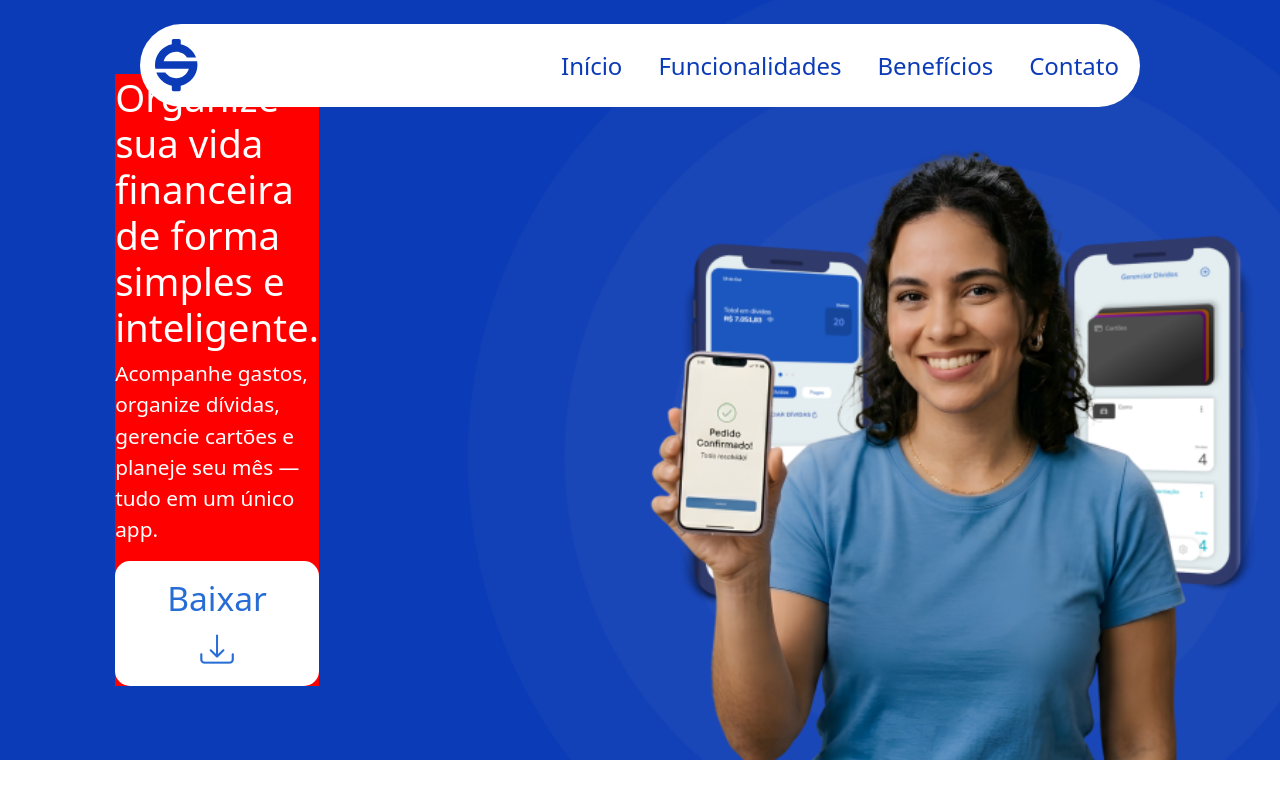
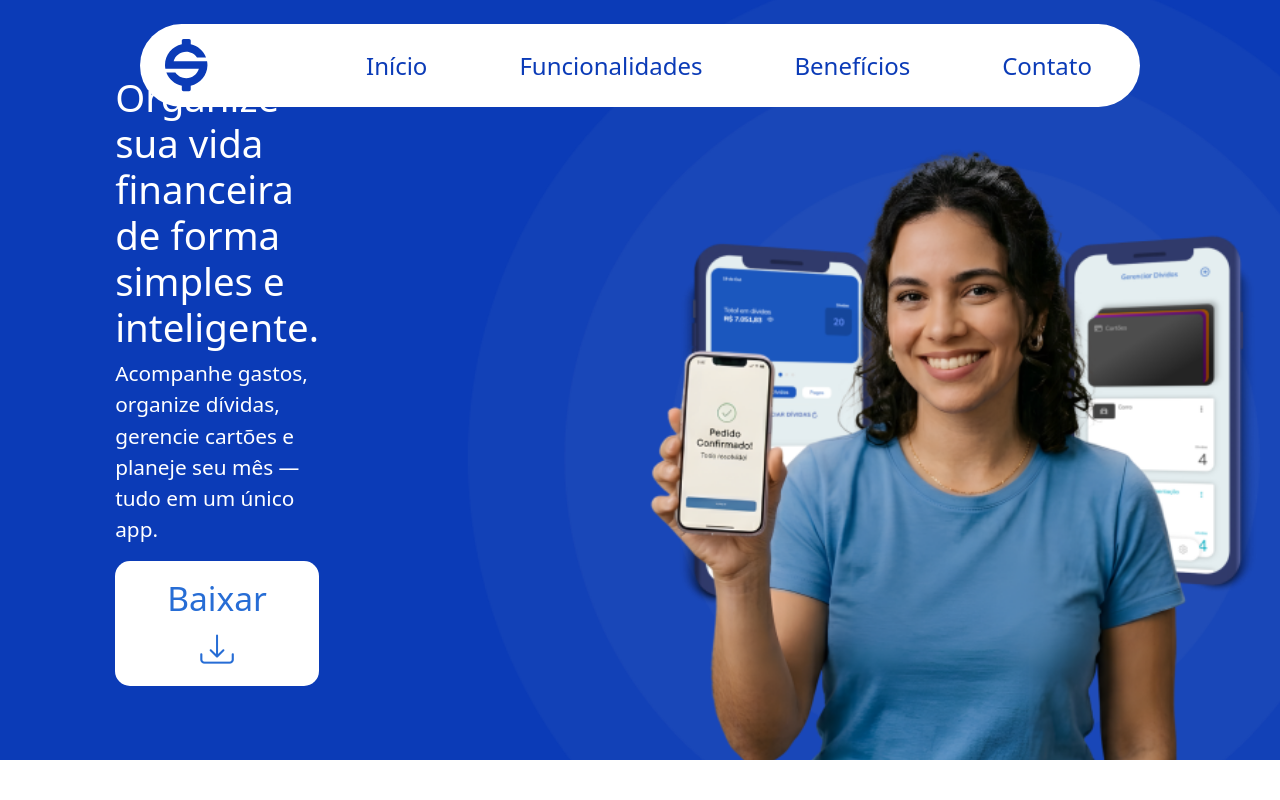
Before and after one commit to ViniciusKLima/ControleFinanceiro-WEB, a React (Vite) app: page / in a window 1280 px wide. Shown: the top 800 px of the page. Built offline with nearby package versions, Linux system fonts and the light colour scheme.

Commit message:
Animalção header

```diff
--- a/src/Components/header/header.css
+++ b/src/Components/header/header.css
@@ -6,25 +6,65 @@
   width: 80%;
   max-width: 1000px;
   background: white;
-  padding: 15px;
+  padding-inline: 25px 0px;
   border-radius: 100px;
   z-index: 999;
+  transition: background-color 0.5s ease-out;
+  overflow: hidden;
+
+  .logo {
+    margin: 15px 0;
+  }
 
   nav {
     font-size: 1.5rem;
+    width: 80%;
 
-    .btn-nav{
-        background: none;
-        border: none;
-        color: var(--bg-principal);
+    ul {
+      gap: 80px !important;
+      transition: gap 1s ease;
+    }
+
+    .btn-nav {
+      background: none;
+      border: none;
+      color: var(--bg-principal);
+      transition: color 0.5s ease;
+    }
+    .btn-download {
+      border: none;
+      border-radius: 0px;
+      font-size: 0;
+      background-color: var(--bg-secundario);
+      color: var(--azul-principal);
+      width: 150px;
+      transition: all 3s ease;
     }
   }
+}
 
-  .btn-download{
-    padding: 10px 20px;
-    border: none;
-    border-radius: 10px;
-    background-color: #ffae00;
-    color: white;
+.ativa {
+  background: var(--azul-principal) !important;
+  nav {
+    gap: 10px;
+
+    ul {
+      margin-right: 15px !important;
+      gap: 35px !important;
+    }
+
+    .btn-nav {
+      background: none;
+      border: none;
+      color: white;
+    }
+    .btn-download {
+      border: none;
+      border-radius: 40px;
+      font-size: 1.5rem;
+      background-color: var(--bg-secundario);
+      color: var(--azul-principal);
+      padding: 12px 25px;
+    }
   }
 }
--- a/src/Components/header/header.jsx
+++ b/src/Components/header/header.jsx
@@ -1,29 +1,32 @@
 import { useState, useEffect } from "react";
-import "./Header.css";
+import "./header.css";
 
 function Header() {
   const [ativa, setAtiva] = useState(false);
 
   useEffect(() => {
-    function handleScroll() {
-      const secao = document.getElementById("#");
+    const handleScroll = () => {
+      const secao = document.getElementById("problemas");
       if (!secao) return;
       const posicao = secao.getBoundingClientRect().top;
       setAtiva(posicao <= 80);
-    }
+    };
 
-    window.addEventListener("scroll", handleScroll);
+    window.addEventListener("scroll", handleScroll, { passive: true });
     return () => window.removeEventListener("scroll", handleScroll);
   }, []);
 
-  function scrollToSection(id) {
+  const scrollToSection = (id) => {
     const secao = document.getElementById(id);
     if (!secao) return;
     secao.scrollIntoView({ behavior: "smooth" });
-  }
+  };
 
   return (
-    <header className="header d-flex justify-content-between align-items-center">
+    <header
+      id="header"
+      className={`header d-flex justify-content-between align-items-center ${ativa ? "ativa" : ""}`}
+    >
       <div className="logo">
         <svg
           width="43"
@@ -34,42 +37,60 @@ function Header() {
         >
           <path
             d="M24.1211 0C25.0223 2.0197e-05 25.7528 0.730638 25.7529 1.63184V5.29688C32.7848 6.82846 38.5144 11.8471 41.04 18.4502H31.9941C29.6101 15.0657 25.6714 12.8545 21.2168 12.8545C15.2802 12.8547 10.2622 16.7825 8.61621 22.1807H42.084C42.3125 23.4282 42.4336 24.7138 42.4336 26.0273L42.4268 26.5752C42.1751 36.5021 35.1048 44.7331 25.7246 46.7627V50.5977C25.7244 51.4988 24.9939 52.2304 24.0928 52.2305H18.4395C17.5387 52.2305 16.8079 51.4993 16.8076 50.5986V46.7842C9.67673 45.2767 3.86699 40.1884 1.34961 33.4883H10.3604C12.7356 36.938 16.7118 39.2001 21.2168 39.2002C27.1964 39.2002 32.2448 35.2163 33.8535 29.7578H0.328125C0.144244 28.7211 0.0342857 27.6581 0.00683594 26.5752L0 26.0273C0.000182869 15.8219 7.20636 7.3001 16.8076 5.27051V1.63184C16.8078 0.730625 17.5392 0 18.4404 0H24.1211ZM24.0928 51.4141L24.1758 51.4102C24.1821 51.4095 24.1881 51.407 24.1943 51.4062C24.161 51.4104 24.1272 51.4141 24.0928 51.4141ZM18.4404 0.816406H24.1211V0.81543H18.4404V0.816406Z"
-            fill="var(--bg-principal)"
+            fill={ativa ? "white" : "var(--bg-principal)"}
           />
         </svg>
       </div>
-      <nav className="d-none d-md-flex align-items-center">
-        <ul className="d-flex flex-row justify-content-center align-items-center gap-4 list-unstyled m-0">
+      <nav
+        className={`d-none d-md-flex align-items-center justify-content-between ${ativa ? "nav-shifted" : "nav-padded"}`}
+      >
+        <ul
+          className={`d-flex flex-row justify-content-center align-items-center gap-4 list-unstyled m-0`}
+        >
           <li className="nav-item">
-            <button className="btn-nav" onClick={() => scrollToSection("#")}>
+            <button
+              className="btn-nav"
+              onClick={() => scrollToSection("inicio")}
+            >
               Início
             </button>
           </li>
           <li className="nav-item">
             <button
               className="btn-nav"
-              onClick={() => scrollToSection("#")}
+              onClick={() => scrollToSection("problemas")}
             >
               Funcionalidades
             </button>
           </li>
           <li className="nav-item">
-            <button className="btn-nav" onClick={() => scrollToSection("#")}>
+            <button
+              className="btn-nav"
+              onClick={() => scrollToSection("beneficios")}
+            >
               Benefícios
             </button>
           </li>
           <li className="nav-item">
-            <button className="btn-nav" onClick={() => scrollToSection("#")}>
+            <button
+              className="btn-nav"
+              onClick={() => scrollToSection("contato")}
+            >
               Contato
             </button>
           </li>
+          <li className="nav-item">
+            {ativa && (
+              <button
+                className="btn-download"
+                onClick={() => scrollToSection("download")}
+              >
+                Baixar <i className="bi bi-download"></i>
+              </button>
+            )}
+          </li>
         </ul>
       </nav>
-      {ativa && (
-        <button className="btn-download" onClick={() => scrollToSection("#")}>
-          Baixar <i className="bi bi-download"></i>
-        </button>
-      )}
     </header>
   );
 }
--- a/src/Components/hero/hero.css
+++ b/src/Components/hero/hero.css
@@ -7,7 +7,6 @@
 
   .txt-hero {
     z-index: 3;
-    background-color: red;
 
     h1 {
       color: white;
--- a/src/Components/hero/hero.jsx
+++ b/src/Components/hero/hero.jsx
@@ -2,7 +2,7 @@ import "./Hero.css";
 
 function Hero() {
   return (
-    <section className="hero d-flex justify-content-center justify-content-md-between align-items-center">
+    <section className="hero d-flex justify-content-center justify-content-md-between align-items-center" id="inicio">
       {/*Texto Principal do Hero*/}
       <div className="txt-hero d-flex flex-column align-items-center align-items-md-start">
         <h1 className="tt-hero text-center text-md-start">
--- a/src/Components/problemas/problemas.jsx
+++ b/src/Components/problemas/problemas.jsx
@@ -2,7 +2,7 @@ import "./problemas.css";
 
 function Problemas() {
   return (
-    <section className="problem d-flex justify-content-center justify-content-md-between align-items-center">
+    <section className="problem d-flex justify-content-center justify-content-md-between align-items-center" id="problemas">
       {/*Texto Principal do Hero*/}
       <div className="txt-hero d-flex flex-column align-items-center align-items-md-start">
         <h1 className="tt-hero text-center text-md-start">
```
